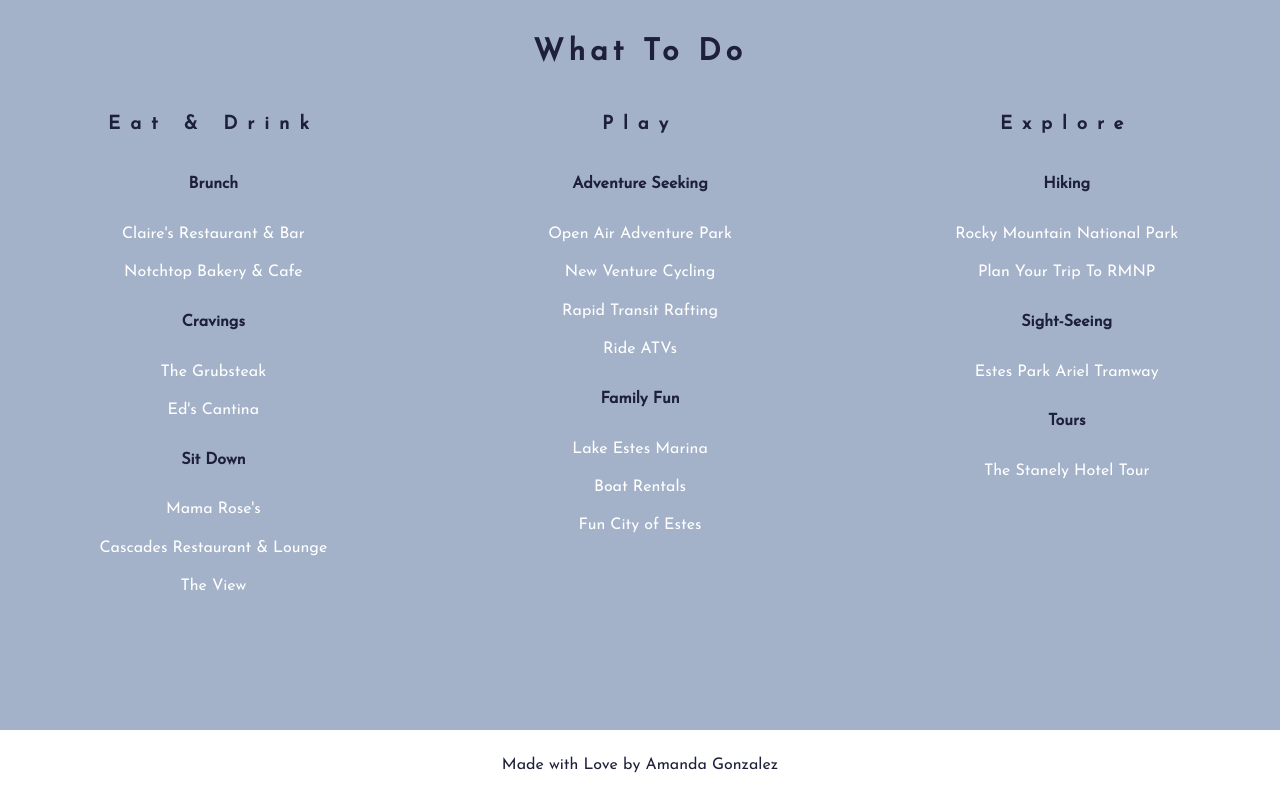
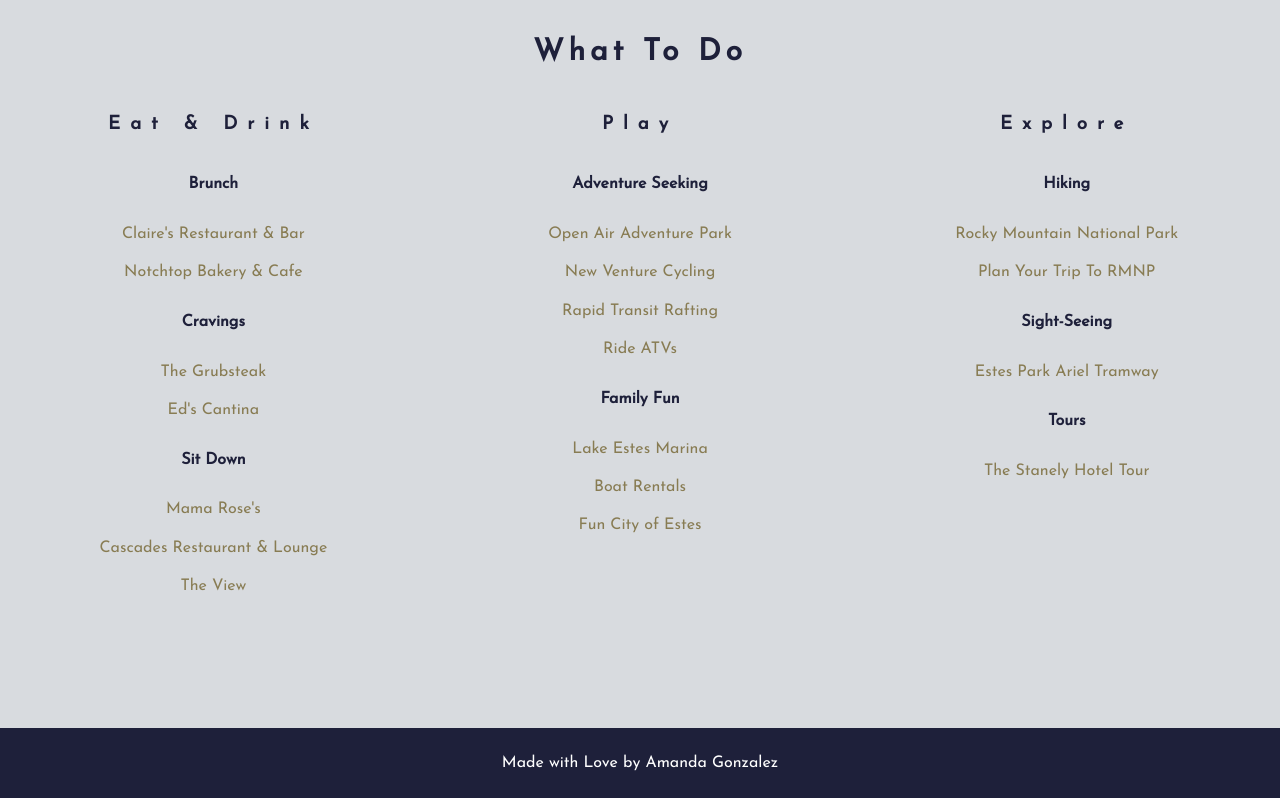
Before and after one commit to mandycee/wedding, a Vue app: page /stay in a window 1280 px wide. Shown: the part 1112-1912 px from the top of the page. Built offline with nearby package versions, Linux system fonts and the light colour scheme.

Commit message:
change colors on footer, text, and backgrounds

```diff
--- a/src/components/BigDay/Ceremony.vue
+++ b/src/components/BigDay/Ceremony.vue
@@ -33,7 +33,7 @@
   height: 100%;
   width: 100%;
   object-fit: cover;
-  filter: grayscale(90%);
+  filter: grayscale(80%);
 }
 
 h3 {
@@ -63,7 +63,6 @@
   .ceremony {
     justify-content: flex-start;
     padding-top: 0;
-    /* margin-top: 18px; */
   }
 
   #i_do {
--- a/src/components/BigDay/WeddingParty.vue
+++ b/src/components/BigDay/WeddingParty.vue
@@ -145,6 +145,7 @@
   flex-flow: column;
   align-items: center;
   justify-content: center;
+  color: rgb(30, 32, 58);
 }
 
 .thumbnail div {
--- a/src/components/Footer.vue
+++ b/src/components/Footer.vue
@@ -9,7 +9,9 @@
   display: flex;
   align-items: center;
   justify-content: center;
-  border-top: 2px solid rgba(42, 76, 131, 0.431);
+  /* border-top: 2px solid rgba(42, 76, 131, 0.226); */
+  color: #fff;
+  background-color: rgb(30, 32, 58);
   height: 70px;
 }
 </style>
--- a/src/components/Home/OurStory.vue
+++ b/src/components/Home/OurStory.vue
@@ -18,6 +18,7 @@
   align-items: center;
   text-align: center;
   margin: 30px 0 30px 0;
+  color: rgb(30, 32, 58);
 }
 
 .story-header {
--- a/src/components/Navbar.vue
+++ b/src/components/Navbar.vue
@@ -239,6 +239,7 @@
 
 .slide_menu .bm-burger-button .bm-burger-bars {
   border-radius: 5px;
+  background-color: rgb(30, 32, 58);
 }
 
 .slide_menu ul {
--- a/src/components/Stay/Welcome.vue
+++ b/src/components/Stay/Welcome.vue
@@ -49,7 +49,7 @@
 
 @media only screen and (max-width: 1250px) {
   .mountains_banner {
-    height: 55vh;
+    max-height: 55vh;
     background-position: 30% center;
     background-size: fill;
     align-items: center;
@@ -57,6 +57,12 @@
 
   .mountains_banner h1 {
     font-size: 3em;
+  }
+}
+
+@media only screen and (max-width: 1050px) {
+  .mountains_banner {
+    min-height: 45vh;
   }
 }
 
--- a/src/components/Stay/WhatToDo.vue
+++ b/src/components/Stay/WhatToDo.vue
@@ -101,7 +101,8 @@
   flex-flow: column;
   justify-content: center;
   align-items: center;
-  background-color: rgba(42, 76, 131, 0.431);
+  background-color: rgba(109, 119, 134, 0.267);
+  /* background-color: rgba(42, 76, 131, 0.431); */
 }
 
 .activities_title {
@@ -134,7 +135,8 @@
 }
 
 .activity a {
-  color: #fff;
+  /* color: #fff; */
+  color: rgb(136, 124, 83);
   text-decoration: none;
   margin: 10px auto;
 }
@@ -167,7 +169,7 @@
   .activity h3 {
     border-bottom: 0.5px dotted rgb(30, 32, 58);
     padding-bottom: 5px;
-    width: 50%;
+    width: 60%;
   }
 }
 </style>
```
